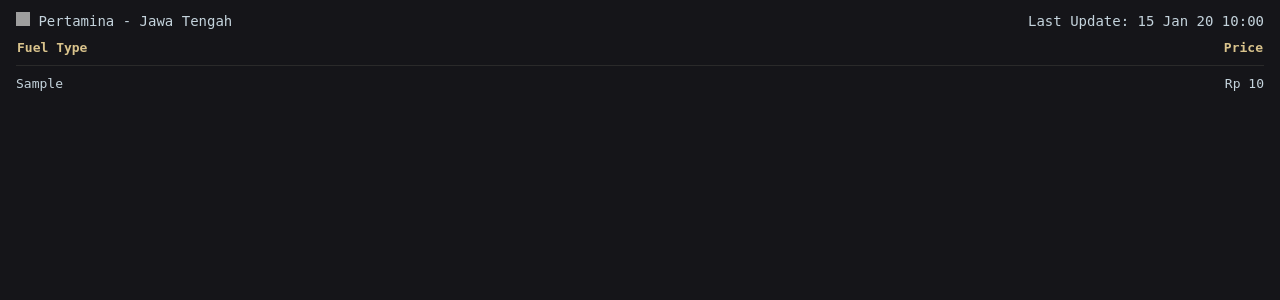
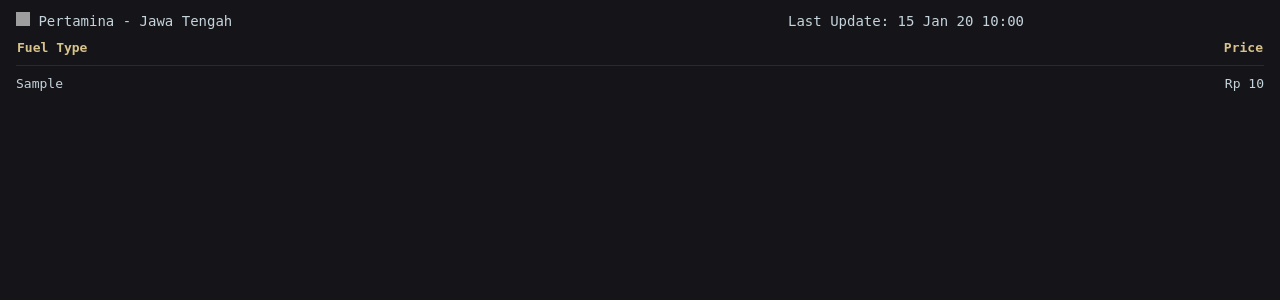
Before and after one commit to rdce-vr/Local-Track, a Flask app: page / in a window 1280 px wide. Shown: the top 300 px of the page. Run offline with Flask 3, Linux system fonts and the light colour scheme; tables that the repository leaves empty hold one stand-in row (values such as "Sample post"); grey boxes are pictures that could not be loaded.

Commit message:
Update static/style.css

```diff
--- a/static/style.css
+++ b/static/style.css
@@ -33,6 +33,7 @@ html, body {
 .header .sub {
   font-size: 14px;
   color: #c4d3dc;
+  padding-right: 240px;
 }
 
 table {
```
